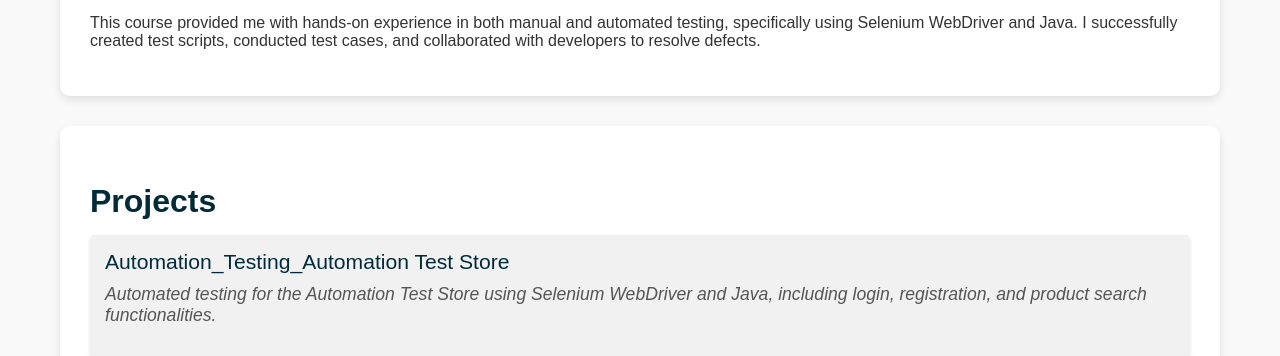
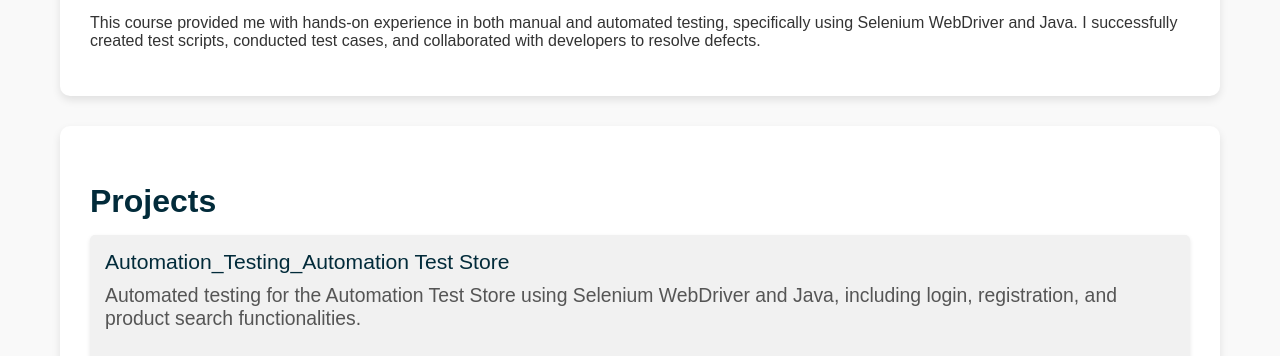
Before and after one commit to Abdallah-Abdalqa96/Qa_Portfolio, a plain HTML site: page index.html in a window 1280 px wide. Shown: the part 596-952 px from the top of the page. Drawn offline with Linux system fonts and the light colour scheme.

Commit message:
Update index.html

```diff
--- a/index.html
+++ b/index.html
@@ -80,10 +80,9 @@
             color: #ffd700;
         }
         .project-description {
-            font-size: 1em;
+            font-size: 1.1em; /* Adjusted to match the font of the titles */
             color: #555;
             margin-top: 10px;
-            font-style: italic;
         }
         .skills ul, .projects ul {
             list-style: none;
```
